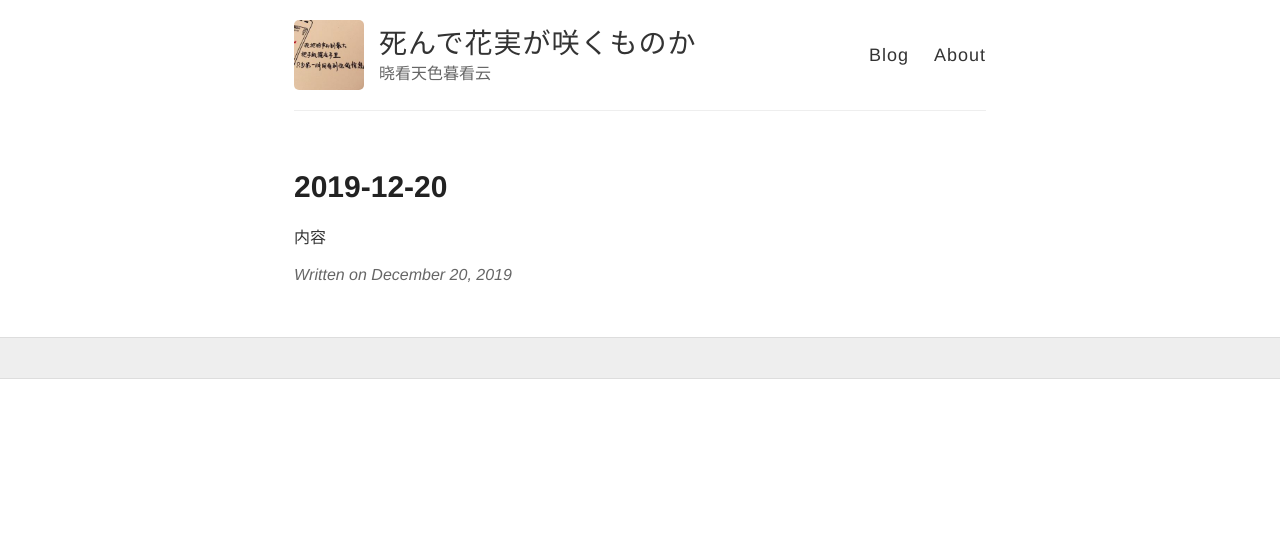
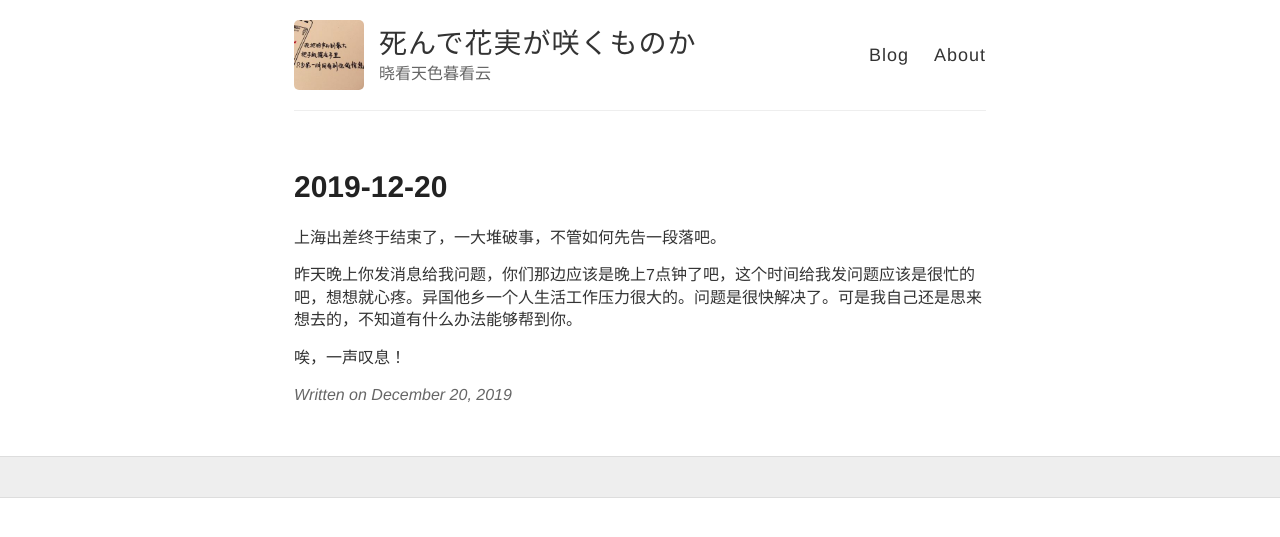
Before and after one commit to wiki650/wiki650.github.io, a Jekyll site: the page built from _posts/2019-12-20-wiki20191220.md, in a window 1280 px wide. Shown: the top 537 px of the page. Built offline with Jekyll 4.4.1, drawn with Linux system fonts in a browser that asks for light colours; comment, search, counter and statistics services are not loaded.

Commit message:
Update 2019-12-20-wiki20191220.md

```diff
--- a/_posts/2019-12-20-wiki20191220.md
+++ b/_posts/2019-12-20-wiki20191220.md
@@ -3,4 +3,8 @@ layout: post
 title: 2019-12-20
 ---
 
-内容
+上海出差终于结束了，一大堆破事，不管如何先告一段落吧。
+
+昨天晚上你发消息给我问题，你们那边应该是晚上7点钟了吧，这个时间给我发问题应该是很忙的吧，想想就心疼。异国他乡一个人生活工作压力很大的。问题是很快解决了。可是我自己还是思来想去的，不知道有什么办法能够帮到你。
+
+唉，一声叹息！
```
